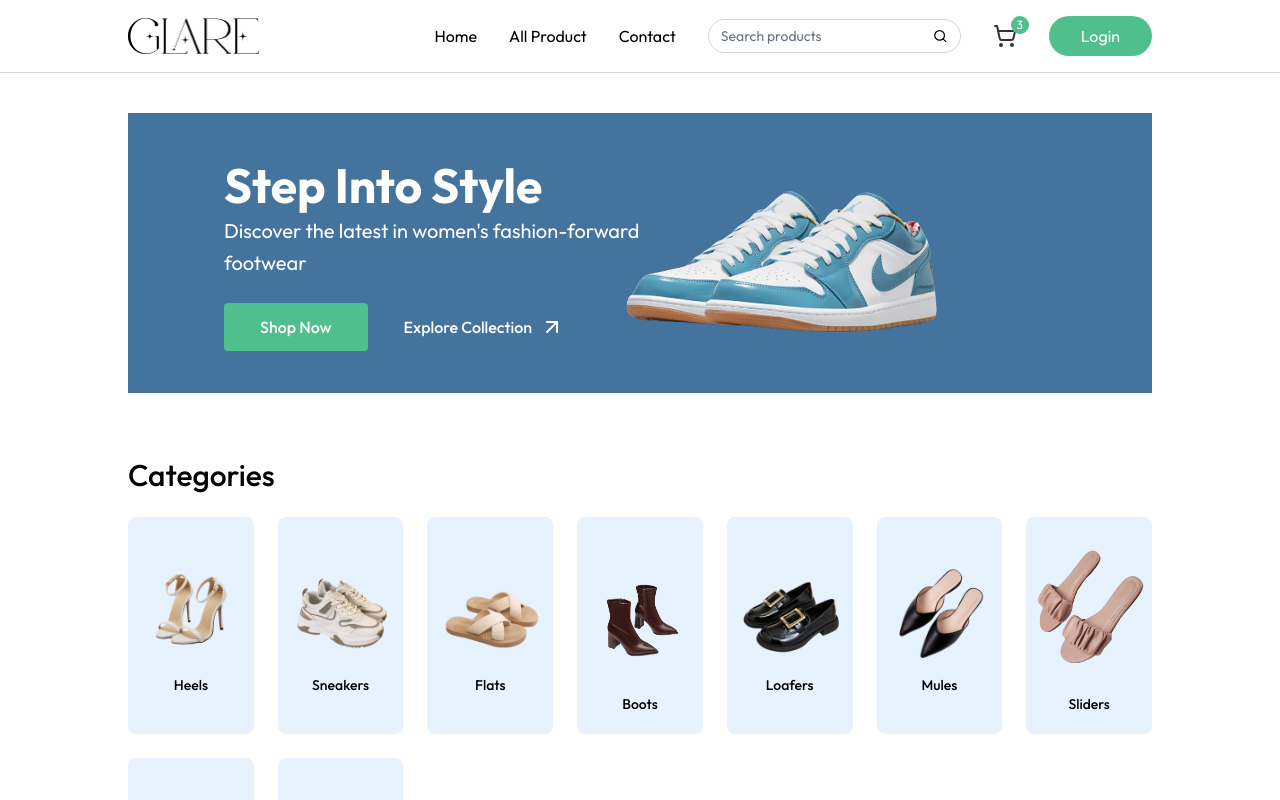
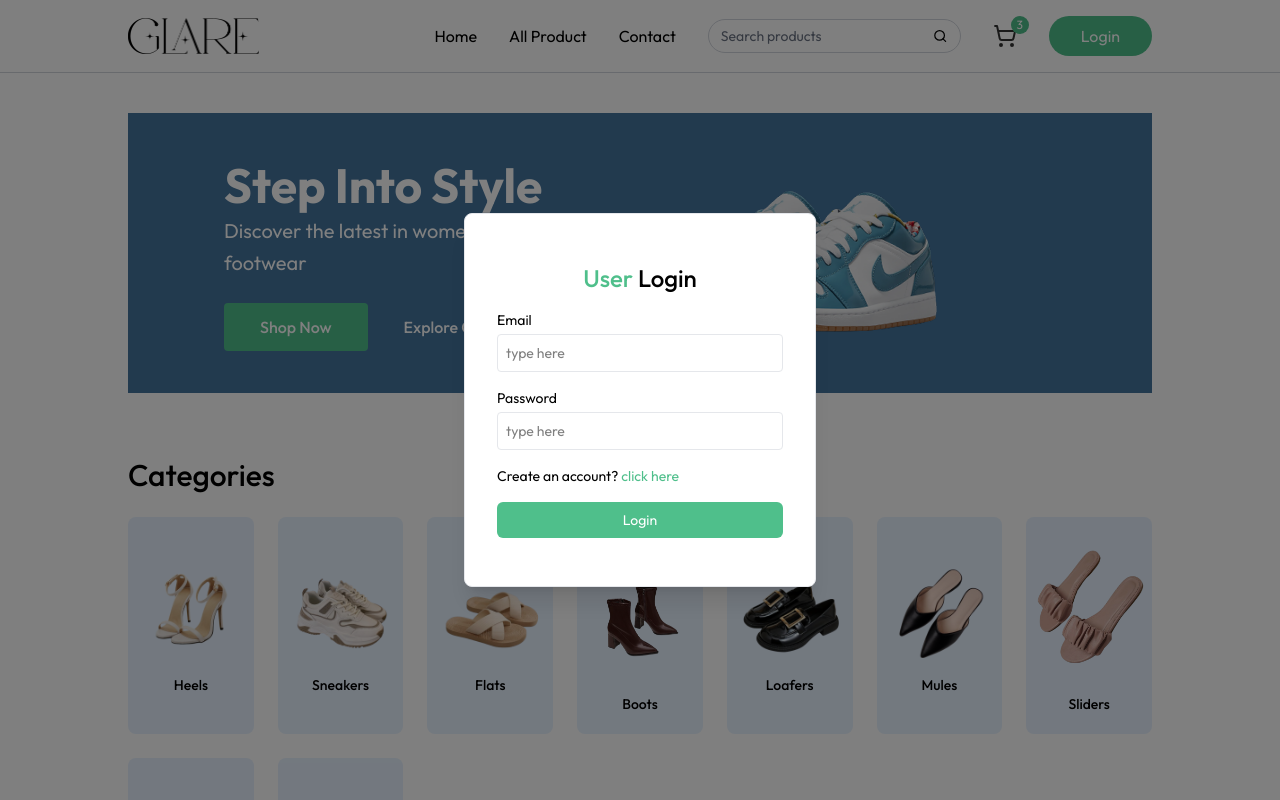
Before and after one commit to SahilRawat8587/Glare, a React (Vite) app in the folder frontend/: page / in a window 1280 px wide. Both pictures are taken after a click on the button "Login". Shown: the top 800 px of the page. Built offline with nearby package versions, Linux system fonts and the light colour scheme.

Commit message:
Fix Login component functionality and enhance UI: update context usage, improve input styles, and handle form submission

```diff
--- a/frontend/src/App.jsx
+++ b/frontend/src/App.jsx
@@ -10,13 +10,13 @@
 function App() {
 
   const isSellerPath = useLocation().pathname.includes('/seller');
-  const {showUserLogin} = useAppContext
+  const {showUserLogin} = useAppContext();
 
   return (
     <div>
       {isSellerPath ? null : <Navbar /> }
 
-      {showUserLogin ? <Login /> : null }
+       {showUserLogin ? <Login /> : null}
 
       <Toaster />
 
--- a/frontend/src/components/Login.jsx
+++ b/frontend/src/components/Login.jsx
@@ -1,42 +1,54 @@
 import React from 'react'
+import { useAppContext } from '../context/AppContext';
 
 const Login = () => {
+
+    const {setshowUserLogin, setuser} = useAppContext();
 
     const [state, setState] = React.useState("login");
     const [name, setName] = React.useState("");
     const [email, setEmail] = React.useState("");
     const [password, setPassword] = React.useState("");
 
+    const onSubmitHandler = async (event) => {
+        event.preventDefault();
+        setuser ({
+            email: "test@glare.com",
+            name: "Glare",
+        });
+        setshowUserLogin(false);
+    }
+
   return (
-    <div className='fixed top-0 bottom-0 left-0 right-0 z-30 flex items-center text-sm text-grey-600 bg-black/50'>
-       <form className="flex flex-col gap-4 m-auto items-start p-8 py-12 w-80 sm:w-[352px] rounded-lg shadow-xl border border-gray-200 bg-white">
+    <div onClick = {()=> setshowUserLogin(false)} className='fixed top-0 bottom-0 left-0 right-0 z-30 flex items-center text-sm text-grey-600 bg-black/50'>
+       <form onSubmit={ onSubmitHandler } onClick = {(e)=> e.stopPropagation() }className="flex flex-col gap-4 m-auto items-start p-8 py-12 w-80 sm:w-[352px] rounded-lg shadow-xl border border-gray-200 bg-white">
             <p className="text-2xl font-medium m-auto">
                 <span className="text-primary">User</span> {state === "login" ? "Login" : "Sign Up"}
             </p>
             {state === "register" && (
                 <div className="w-full">
                     <p>Name</p>
-                    <input onChange={(e) => setName(e.target.value)} value={name} placeholder="type here" className="border border-gray-200 rounded w-full p-2 mt-1 outline-indigo-500" type="text" required />
+                    <input onChange={(e) => setName(e.target.value)} value={name} placeholder="type here" className="border border-gray-200 rounded w-full p-2 mt-1 outline-primary-dull" type="text" required />
                 </div>
             )}
             <div className="w-full ">
                 <p>Email</p>
-                <input onChange={(e) => setEmail(e.target.value)} value={email} placeholder="type here" className="border border-gray-200 rounded w-full p-2 mt-1 outline-indigo-500" type="email" required />
+                <input onChange={(e) => setEmail(e.target.value)} value={email} placeholder="type here" className="border border-gray-200 rounded w-full p-2 mt-1 outline-primary-dull" type="email" required />
             </div>
             <div className="w-full ">
                 <p>Password</p>
-                <input onChange={(e) => setPassword(e.target.value)} value={password} placeholder="type here" className="border border-gray-200 rounded w-full p-2 mt-1 outline-indigo-500" type="password" required />
+                <input onChange={(e) => setPassword(e.target.value)} value={password} placeholder="type here" className="border border-gray-200 rounded w-full p-2 mt-1 outline-primary-dull" type="password" required />
             </div>
             {state === "register" ? (
                 <p>
-                    Already have account? <span onClick={() => setState("login")} className="text-indigo-500 cursor-pointer">click here</span>
+                    Already have account? <span onClick={() => setState("login")} className="text-primary cursor-pointer">click here</span>
                 </p>
             ) : (
                 <p>
-                    Create an account? <span onClick={() => setState("register")} className="text-indigo-500 cursor-pointer">click here</span>
+                    Create an account? <span onClick={() => setState("register")} className="text-primary cursor-pointer">click here</span>
                 </p>
             )}
-            <button className="bg-indigo-500 hover:bg-indigo-600 transition-all text-white w-full py-2 rounded-md cursor-pointer">
+            <button className="bg-primary hover:bg-primary-dull transition-all text-white w-full py-2 rounded-md cursor-pointer">
                 {state === "register" ? "Create Account" : "Login"}
             </button>
         </form>
```
